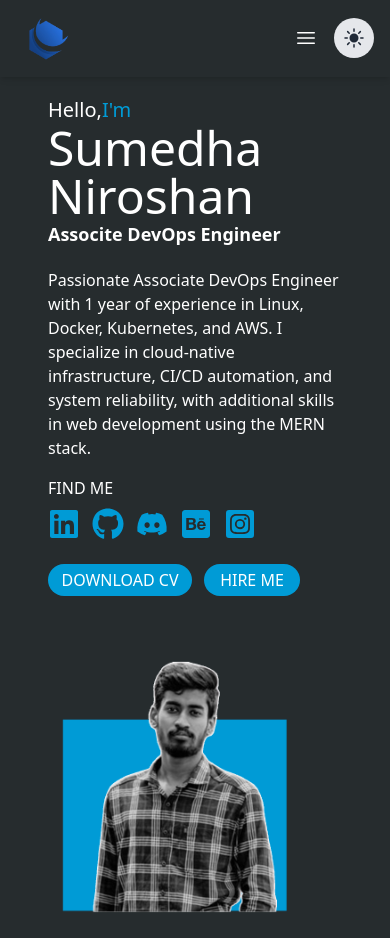
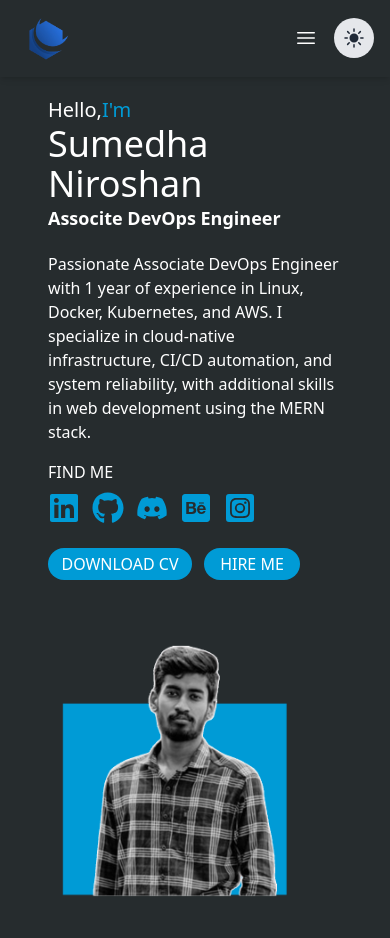
Before and after one commit to sumedha-niroshan/portfolio-, a Next.js app: page / in a window 390 px wide. Built offline with nearby package versions, Linux system fonts and the light colour scheme.

Commit message:
finish header section and deployed

```diff
--- a/src/app/[components]/HeroSection.jsx
+++ b/src/app/[components]/HeroSection.jsx
@@ -14,7 +14,7 @@ function HeroSection() {
         <div className="flex text-textcolor text-xl ">
           Hello,<p className="text-myblue"> I'm </p>
         </div>
-        <div className="text-textcolor text-5xl lg:text-6xl font-medium ">
+        <div className="text-textcolor text-4xl lg:text-6xl font-medium ">
           Sumedha Niroshan
         </div>
         <div className="text-textcolor text-lg lg:text-xl font-semibold">
```
